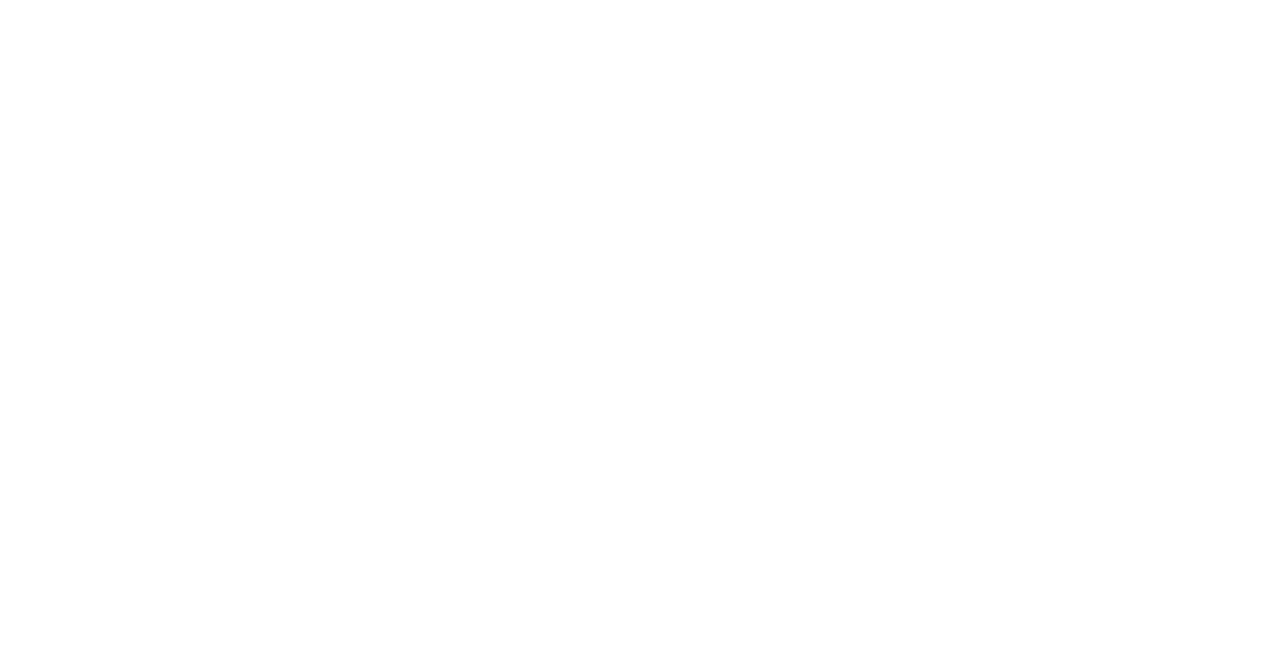
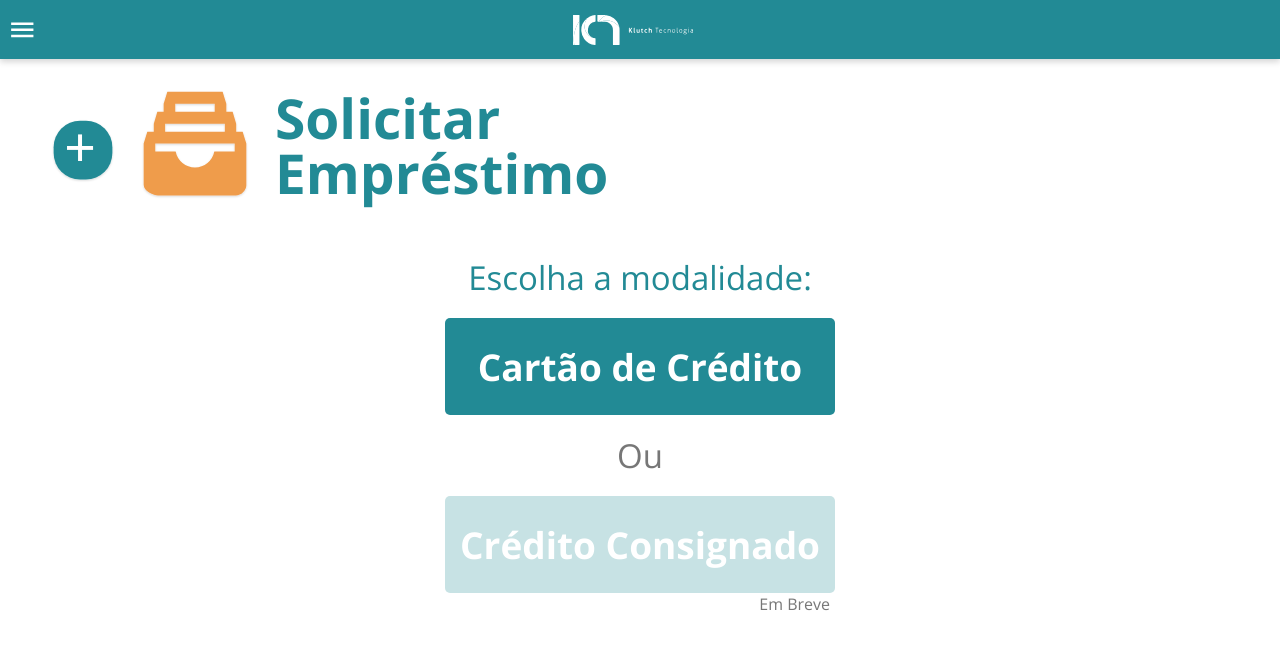
Before and after one commit to juvenalbruno/Desafio_Klutch, a React (Create React App) app: page /solicitation/selectedcard in a window 1280 px wide. Shown: the top 650 px of the page. Built offline with nearby package versions, Linux system fonts and the light colour scheme.

Commit message:
selectedcard

```diff
--- a/src/Routes.tsx
+++ b/src/Routes.tsx
@@ -2,6 +2,7 @@
 import { BrowserRouter, Route, Switch } from 'react-router-dom';
 import DataCard from './pages/DataCard';
 import Home from './pages/Home';
+import SelectCart from './pages/SelectedCard';
 import Solicitation from './pages/Solicitation';
 
 export default function Routes(){
@@ -10,6 +11,7 @@
             <Switch>
                 <Route path="/" component={Home} exact />
                 <Route path="/solicitation" component={Solicitation} exact />
+                <Route path="/solicitation/selectedcard" component={SelectCart} />
                 <Route path="/solicitation/datacard" component={DataCard} />
             </Switch>
         </BrowserRouter>
--- a/src/global.ts
+++ b/src/global.ts
@@ -4,6 +4,7 @@
     :root {
         --color-primary: #228A95;
         --color-blue2: #187680;
+        --color-blue-bloq: #228A9540;
         --color-secondary: #EF9C4B;
         --color-orange2: #fd8030;
         --color-selection: #EFDF4B23;
--- a/src/pages/DataCard.tsx
+++ b/src/pages/DataCard.tsx
@@ -97,7 +97,6 @@
         font-weight: 400;
         margin-top: 25px;
     }
-
     input {
         margin-top: 25px;
         font-style: italic;
--- /dev/null
+++ b/src/pages/SelectedCard.tsx
@@ -0,0 +1,62 @@
+import React from 'react';
+import styled from 'styled-components';
+import Sidebar from '../components/Sidebar';
+import Title from '../components/Title';
+
+export default function SelectCart(){
+    return(
+        <>
+            <Sidebar />
+            <Title Text="Solicitar Empréstimo"/>
+            <Container>
+                <h1>Escolha a modalidade:</h1>
+                <button>Cartão de Crédito</button>
+                <h2>Ou</h2>
+                <button style={{backgroundColor: 'var(--color-blue-bloq)'}}>Crédito Consignado</button>
+                <p>Em Breve</p>
+
+            </Container>
+        </>
+    );
+}
+
+const Container = styled.div`
+    display: flex;
+    flex-direction: column;
+    justify-content: center;
+    align-items: center;
+
+    margin-top: 55px;
+
+    h1 {
+        font-size: 33px;
+        font-weight: 400;
+        color: var(--color-primary);
+        margin-bottom: 18px;
+    }
+    h2 {
+        font-size: 33px;
+        font-weight: 400;
+        color: var(--color-font);
+        margin: 18px 0;
+    }
+    button {
+        height: 97px;
+        width: 390px;
+        border-radius: 5px;
+        background-color: var(--color-primary);
+        color: var(--color-white);
+        font-weight: bold;
+        font-size: 37px;
+        cursor: pointer;
+        border: 0;
+    }
+    button:active {
+        background-color: var(--color-blue2);
+    }
+    p {
+        width: 380px;
+        text-align: end;
+        color: var(--color-font);
+    }
+`;
```
Also changed, not shown: src/pages/SelectCard.tsx (deleted, +0 -23 lines).
